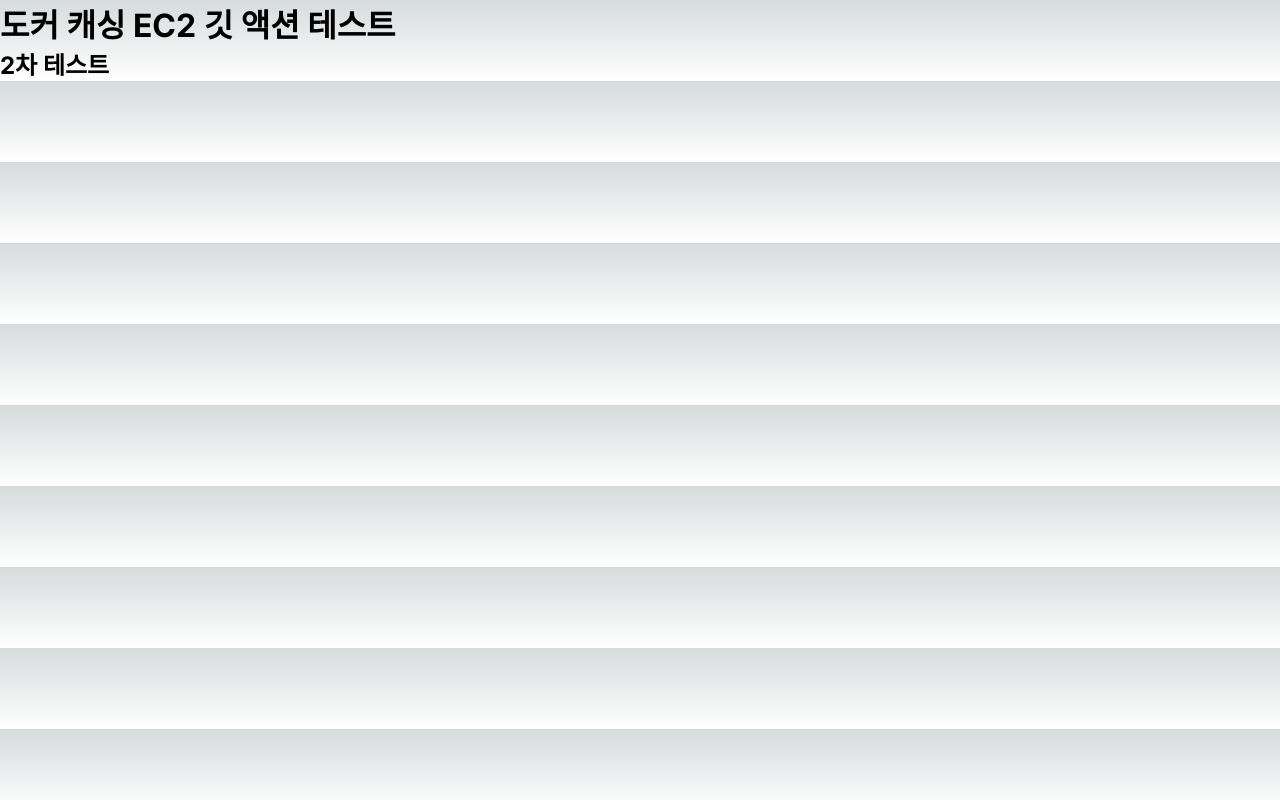
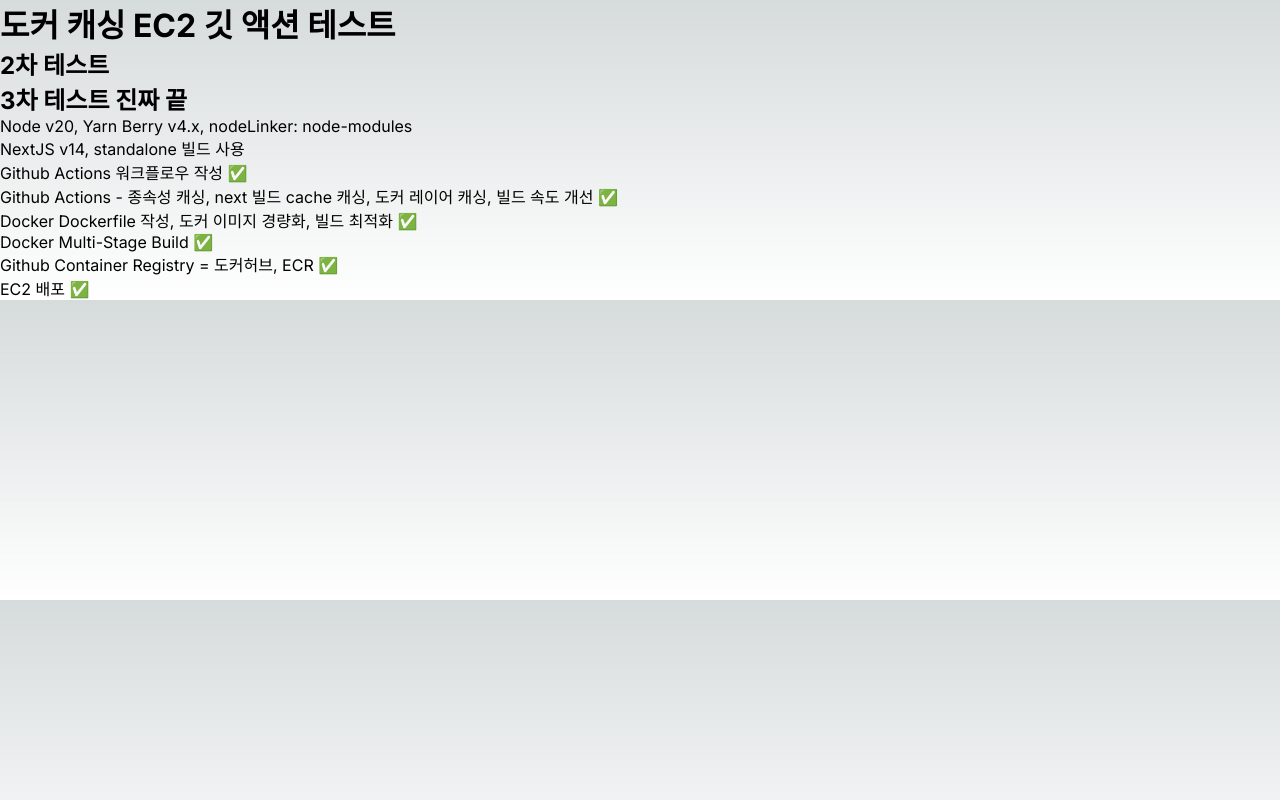
Before and after one commit to yhwabillie/next-ec2-docker-deploy-test, a Next.js app: page / in a window 1280 px wide. Built offline with nearby package versions, Linux system fonts and the light colour scheme.

Commit message:
배포 캐싱 테스트

```diff
--- a/app/page.tsx
+++ b/app/page.tsx
@@ -6,6 +6,20 @@
     <main>
       <h1>도커 캐싱 EC2 깃 액션 테스트</h1>
       <h2>2차 테스트</h2>
+      <h2>3차 테스트 진짜 끝</h2>
+      <ul>
+        <li>Node v20, Yarn Berry v4.x, nodeLinker: node-modules</li>
+        <li>NextJS v14, standalone 빌드 사용</li>
+        <li>Github Actions 워크플로우 작성 ✅</li>
+        <li>
+          Github Actions - 종속성 캐싱, next 빌드 cache 캐싱, 도커 레이어 캐싱,
+          빌드 속도 개선 ✅
+        </li>
+        <li>Docker Dockerfile 작성, 도커 이미지 경량화, 빌드 최적화 ✅</li>
+        <li>Docker Multi-Stage Build ✅</li>
+        <li>Github Container Registry = 도커허브, ECR ✅</li>
+        <li>EC2 배포 ✅</li>
+      </ul>
     </main>
   );
 }
```
